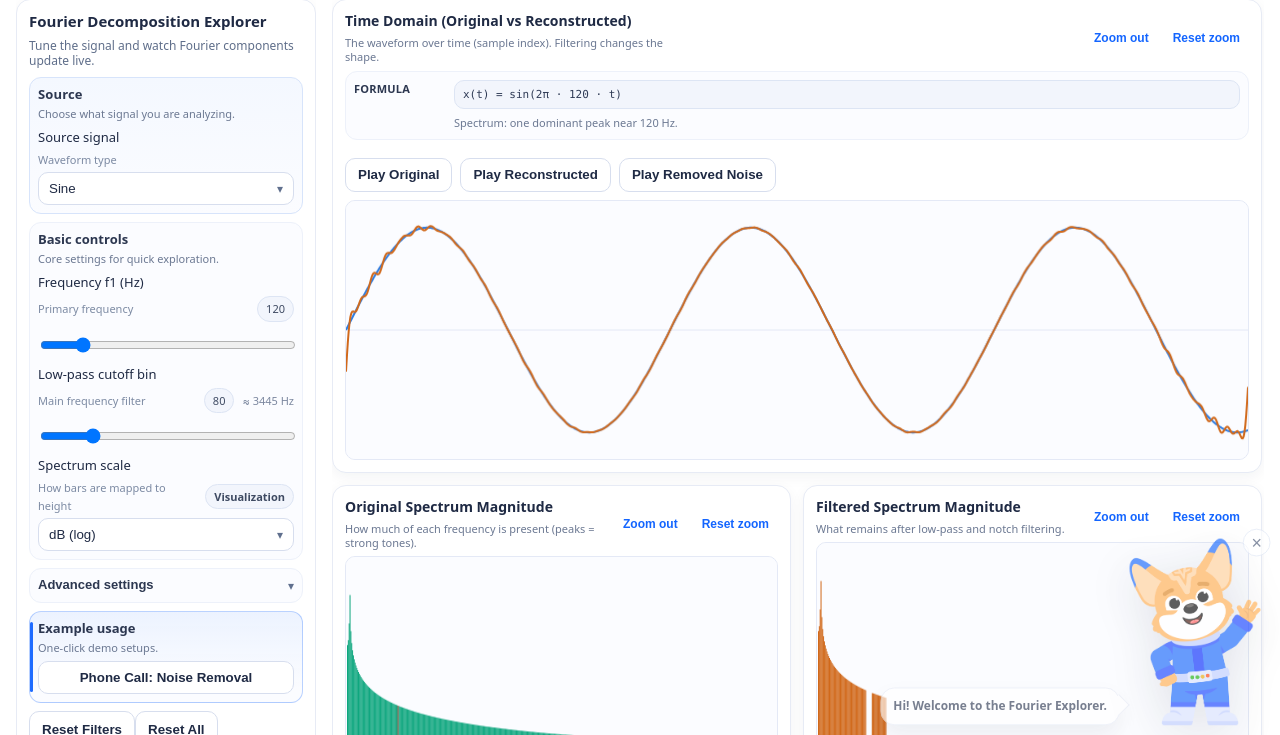
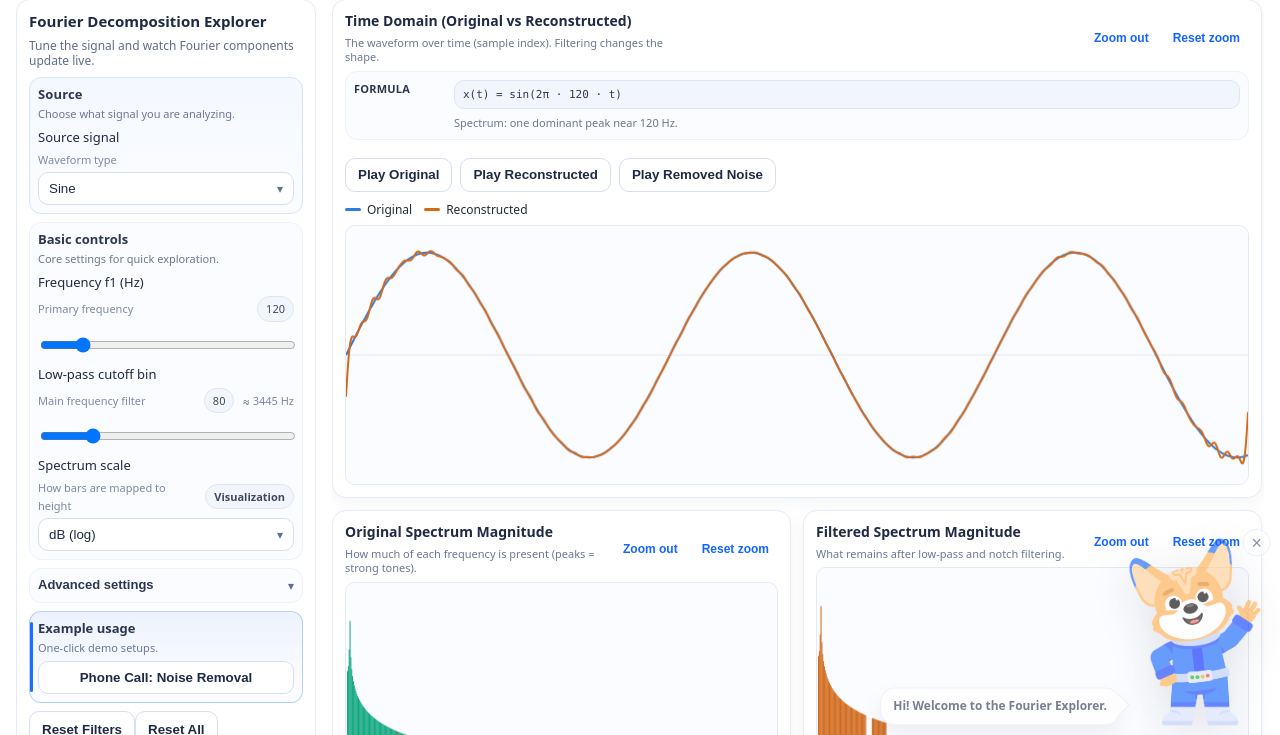
Before and after one commit to MariaHov/learn_fourier-explorer, a website built with Vite: page client/index.html in a window 1280 px wide. Shown: the part 59-794 px from the top of the page. Built offline with nearby package versions, Linux system fonts and the light colour scheme.

Commit message:
ui: add time plot legend

```diff
--- a/client/fourier-explorer.css
+++ b/client/fourier-explorer.css
@@ -259,6 +259,38 @@
   display: inline-flex;
   align-items: center;
   gap: 8px;
+}
+
+.bespoke .plot-legend {
+  display: flex;
+  align-items: center;
+  gap: 12px;
+  margin: 4px 0 6px;
+  flex-wrap: wrap;
+}
+
+.bespoke .legend-item {
+  display: inline-flex;
+  align-items: center;
+  gap: 6px;
+  font-size: 12px;
+  color: var(--Colors-Text-Body-Default, #232b3a);
+}
+
+.bespoke .legend-swatch {
+  width: 16px;
+  height: 0;
+  border-top: 3px solid currentColor;
+  border-radius: 999px;
+  display: inline-block;
+}
+
+.bespoke .legend-swatch--original {
+  color: #2f7de1;
+}
+
+.bespoke .legend-swatch--reconstructed {
+  color: #d1691b;
 }
 
 .bespoke.no-design-system .helper-muted {
--- a/client/index.html
+++ b/client/index.html
@@ -215,6 +215,10 @@
           <button id="btn-play-difference" class="button button-secondary">Play Removed Noise</button>
           <span id="demo-processing" class="demo-processing" hidden></span>
         </div>
+        <div class="plot-legend" aria-label="Time plot legend">
+          <span class="legend-item"><span class="legend-swatch legend-swatch--original" aria-hidden="true"></span>Original</span>
+          <span class="legend-item"><span class="legend-swatch legend-swatch--reconstructed" aria-hidden="true"></span>Reconstructed</span>
+        </div>
         <div class="plot-area" id="plot-area-time">
           <canvas id="signal-canvas" width="900" height="260"></canvas>
           <div id="tooltip-time" class="plot-tooltip" hidden></div>
```
